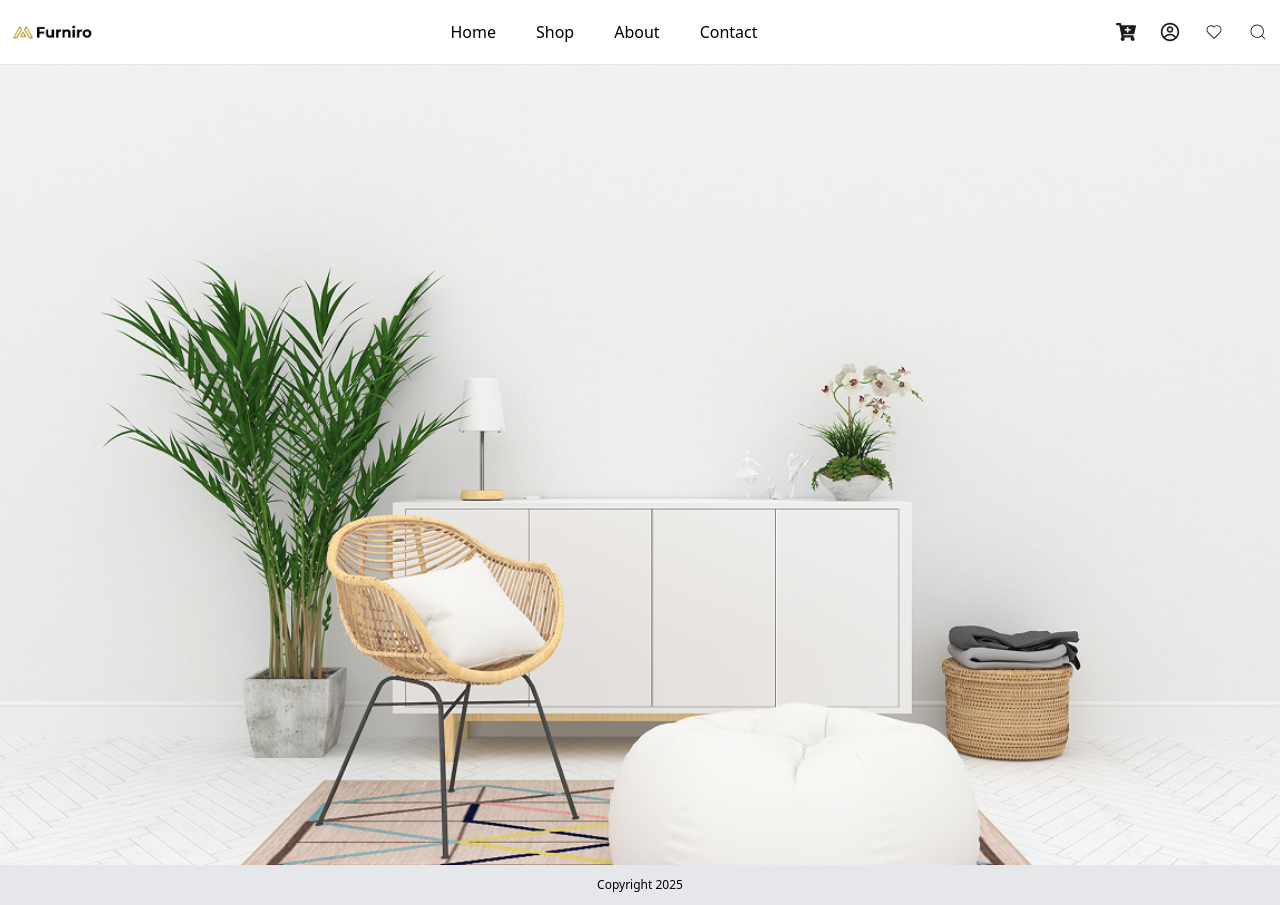
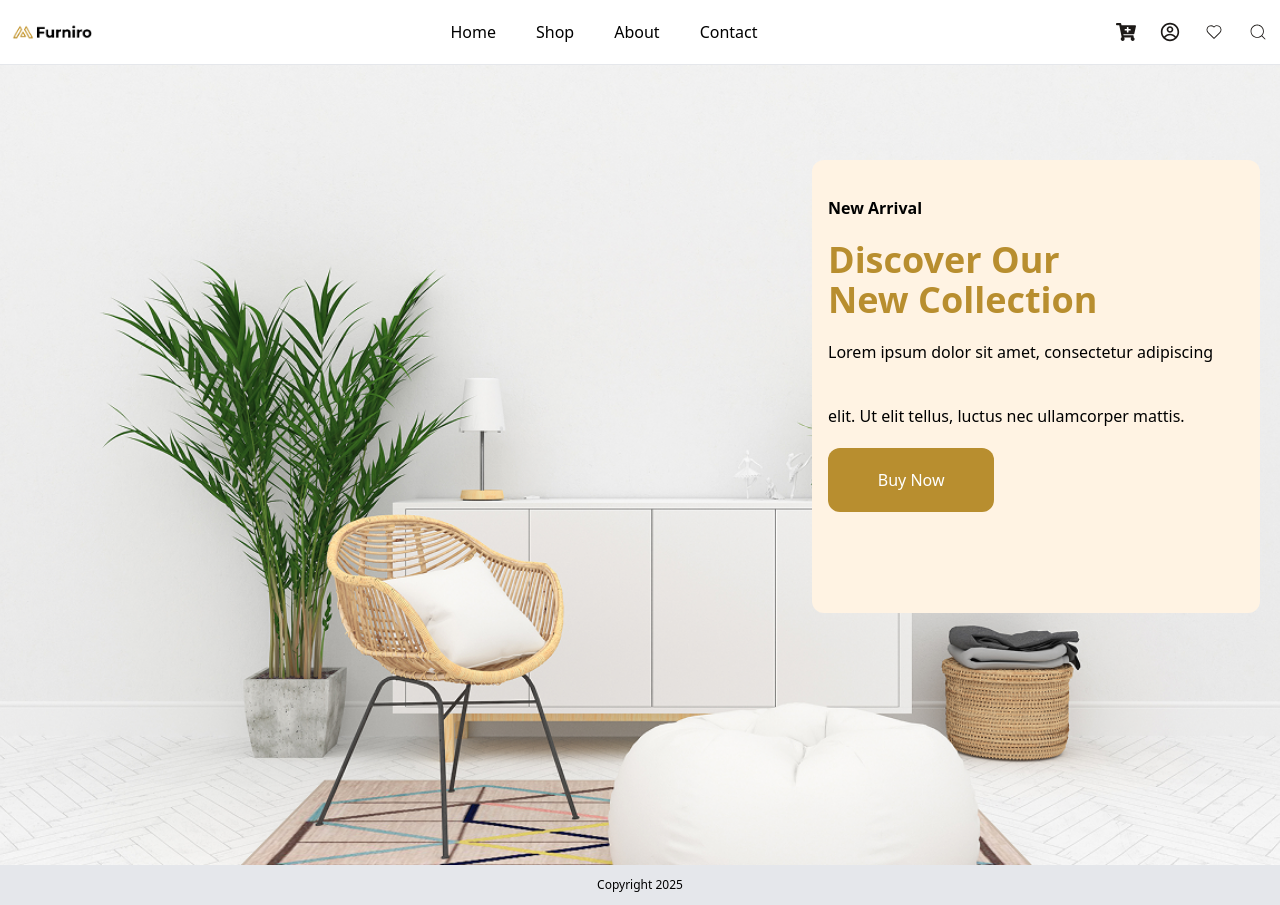
Before and after one commit to Govamarket/Furniture-Show-room, a React (Create React App) app: page / in a window 1280 px wide. Built offline with nearby package versions, Linux system fonts and the light colour scheme.

Commit message:
initial commit

```diff
--- a/src/Components/Header.js
+++ b/src/Components/Header.js
@@ -12,6 +12,7 @@ import { CiHeart } from "react-icons/ci";
 import { CiSearch } from "react-icons/ci";
 import Nav from "./Nav";
 import Logo from "./Pages/Logo";
+import Home from "./Pages/Home";
 
 const Header = () => {
   return (
--- a/src/Components/Nav.js
+++ b/src/Components/Nav.js
@@ -1,15 +1,11 @@
 import React from "react";
-import Shop from "./Pages/Shop";
-import Contact from "./Pages/Contact";
-import Home from "./Pages/Home";
-import About from "./Pages/About";
 import { Link } from "react-router-dom";
 
 const Nav = () => {
   return (
     <div className=" hidden md:block">
       <nav className=" flex justify-between gap-x-10">
-        <Link to="/home"> Home</Link>
+        <Link to="/"> Home</Link>
         <Link to="/shop">Shop</Link>
         <Link to="/about"> About</Link>
 
--- a/src/Components/Pages/Home.css
+++ b/src/Components/Pages/Home.css
@@ -13,3 +13,21 @@
   min-height: 100vh;
   z-index: 1;
 }
+
+.content{
+    background: #FFF3E3;
+    line-height: 4rem;
+}
+
+.text-h{
+    color: #B88E2F;
+}
+
+.button{
+    background:  #B88E2F;
+    width: 40%;
+}
+
+.button button p{
+    text-align: center;
+}
--- a/src/Components/Pages/Home.js
+++ b/src/Components/Pages/Home.js
@@ -4,8 +4,33 @@ import "./Home.css";
 
 const Home = () => {
   return (
-    <div className="container">
-      <div className=""></div>
+    <div className=" container">
+      <div className="content max-w-md h-1/2  absolute right-5 top-40 text-white rounded-xl text-x p-4">
+        <div>
+          <section className="text-black font-semibold text-x">
+            <p>New Arrival</p>
+          </section>
+          <section className="text-h font-extrabold text-4xl">
+            {" "}
+            <h1>
+              Discover Our <br></br> New Collection
+            </h1>
+          </section>
+          <section className="text-black">
+            {" "}
+            <p>
+              Lorem ipsum dolor sit amet, consectetur adipiscing elit. Ut elit
+              tellus, luctus nec ullamcorper mattis.
+            </p>
+          </section>{" "}
+          <button
+            type="button"
+            className="button rounded-xl flex justify-center items-center text-center"
+          >
+            <p>Buy Now</p>
+          </button>
+        </div>
+      </div>
     </div>
   );
 };
```
